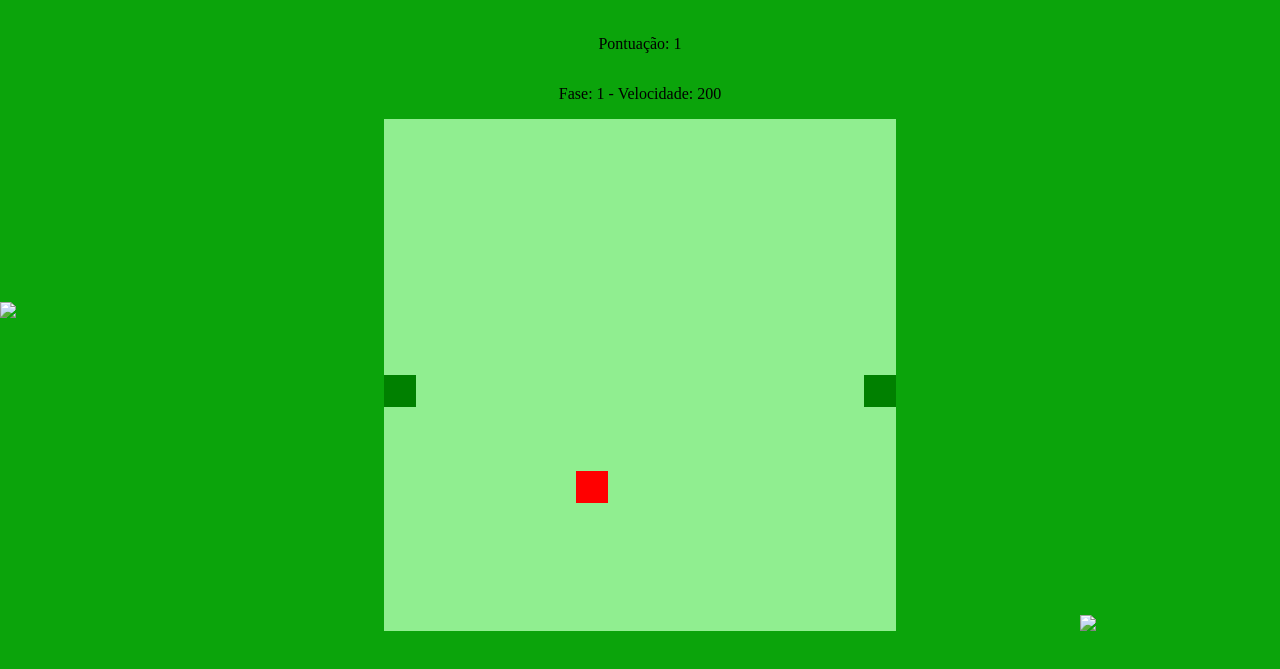
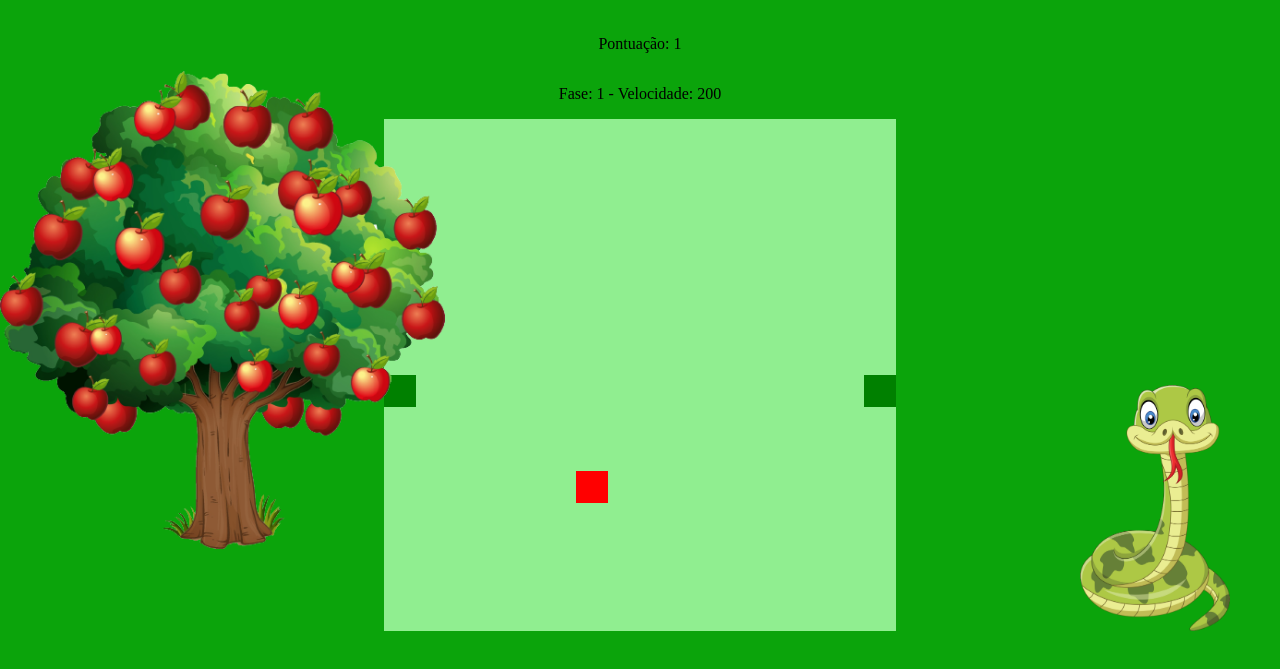
Before and after one commit to lauraaribeirooh/js_jogo_cobrinha, a plain HTML site: page index.html in a window 1280 px wide. Shown: the part 69-738 px from the top of the page. Drawn offline with Linux system fonts and the light colour scheme; the site is published under a folder, as on GitHub Pages, so addresses that start at the root find nothing.

Commit message:
Update index.html

```diff
--- a/index.html
+++ b/index.html
@@ -9,8 +9,8 @@
     <script defer src="js/script.js"></script>
 </head>
 <body>
-    <img src="/arvore.png" class="arvore">
-    <img src="/cobra (2).png" class="cobra">
+    <img src="arvore.png" class="arvore">
+    <img src="cobra (2).png" class="cobra">
     <h1>A Vida Snake</h1>
     <p>Pontuação: <span id="pontuacao">0</span></p>
     <p>Fase: <span id="fase">1</span> - Velocidade: <span id="velocidade">200</span></p>
```
